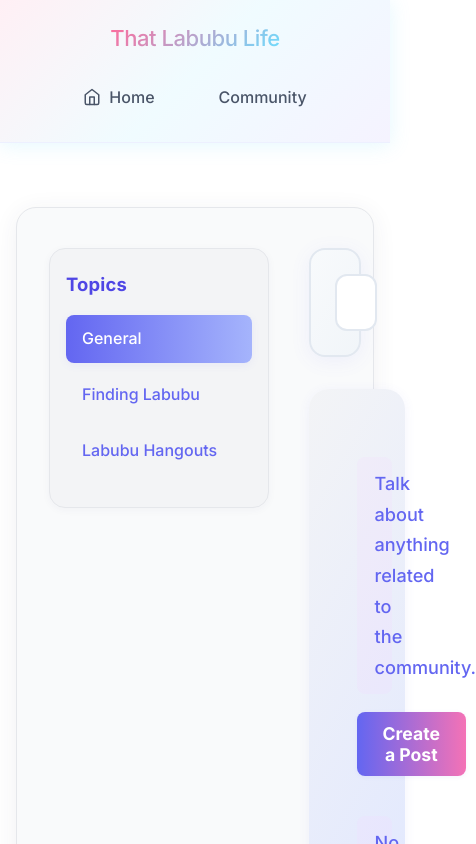
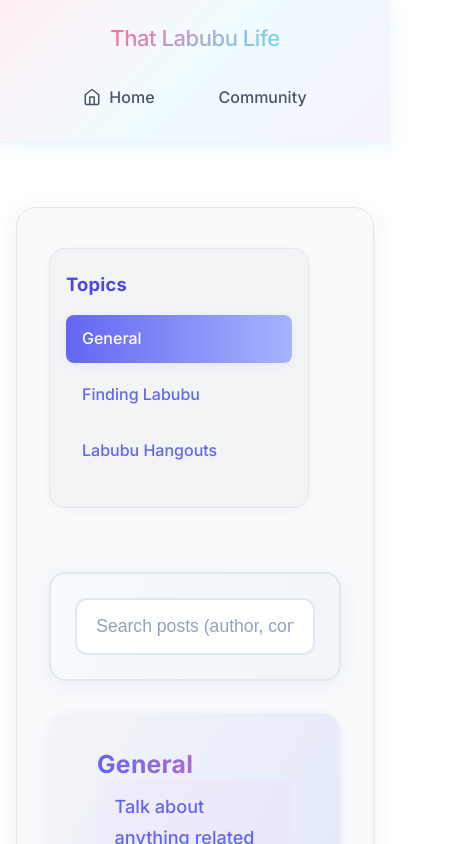
Before and after one commit to lisa1130j/Blogger, a React (Vite) app: page /community in a window 390 px wide. Shown: the top 844 px of the page, 476 px wide, since content can reach past the window. Built offline with nearby package versions, Linux system fonts and the light colour scheme.

Commit message:
make responsive

```diff
--- a/src/pages/Community.css
+++ b/src/pages/Community.css
@@ -1,3 +1,101 @@
+@media (max-width: 900px) {
+  .community-flex {
+    flex-direction: column;
+    gap: 1.2rem;
+  }
+  .community-sidebar {
+    max-width: 100%;
+    min-width: 0;
+    width: 100%;
+    margin-bottom: 1.5rem;
+    padding: 1rem 0.5rem;
+  }
+  .community-content {
+    min-width: 0;
+    width: 100%;
+  }
+  .community-section {
+    padding: 1.2rem 0.7rem 1.5rem 0.7rem;
+  }
+  .community-container {
+    padding: 1.2rem 0.5rem;
+    max-width: 100vw;
+    border-radius: 0.7rem;
+  }
+  .create-post-form {
+    padding: 1rem;
+    max-width: 100%;
+  }
+  .form-group input[type="text"],
+  .form-group textarea,
+  .file-input {
+    font-size: 1rem;
+    padding: 0.7rem;
+    min-width: 0;
+    max-width: 100%;
+  }
+  .form-group textarea {
+    min-height: 100px;
+  }
+  .community-filter {
+    padding: 0.7rem;
+    border-radius: 10px;
+  }
+  .community-filter input {
+    font-size: 1rem;
+    padding: 0.7rem;
+    border-radius: 8px;
+  }
+  .community-post {
+    padding: 0.7rem;
+  }
+  .post-header {
+    flex-direction: column;
+    align-items: flex-start;
+    gap: 0.3rem;
+    font-size: 0.98rem;
+  }
+  .post-image img {
+    max-height: 180px;
+  }
+}
+
+@media (max-width: 600px) {
+  .community-section {
+    padding: 0.7rem 0.2rem 1rem 0.2rem;
+  }
+  .community-container {
+    padding: 0.5rem 0.1rem;
+    border-radius: 0.4rem;
+  }
+  .create-post-form {
+    padding: 0.5rem;
+    border-radius: 0.5rem;
+  }
+  .form-group label {
+    font-size: 1rem;
+  }
+  .form-actions {
+    flex-direction: column;
+    gap: 0.7rem;
+    margin-top: 1rem;
+  }
+  .btn-primary, .btn-secondary {
+    width: 100%;
+    padding: 0.7rem 0;
+    font-size: 1rem;
+  }
+  .community-posts {
+    margin-top: 0.2rem;
+  }
+  .community-post {
+    padding: 0.5rem;
+    border-radius: 0.4rem;
+  }
+  .post-image img {
+    max-height: 120px;
+  }
+}
 .replies-list {
   margin-top: 1.1rem;
   margin-bottom: 0.5rem;
```
